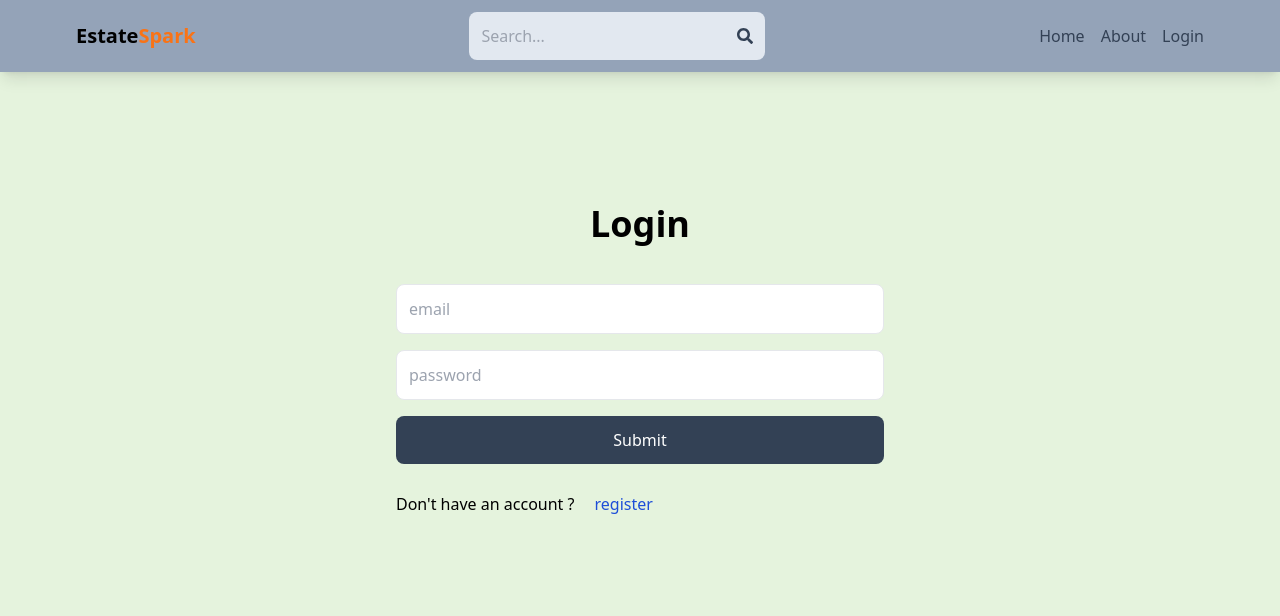
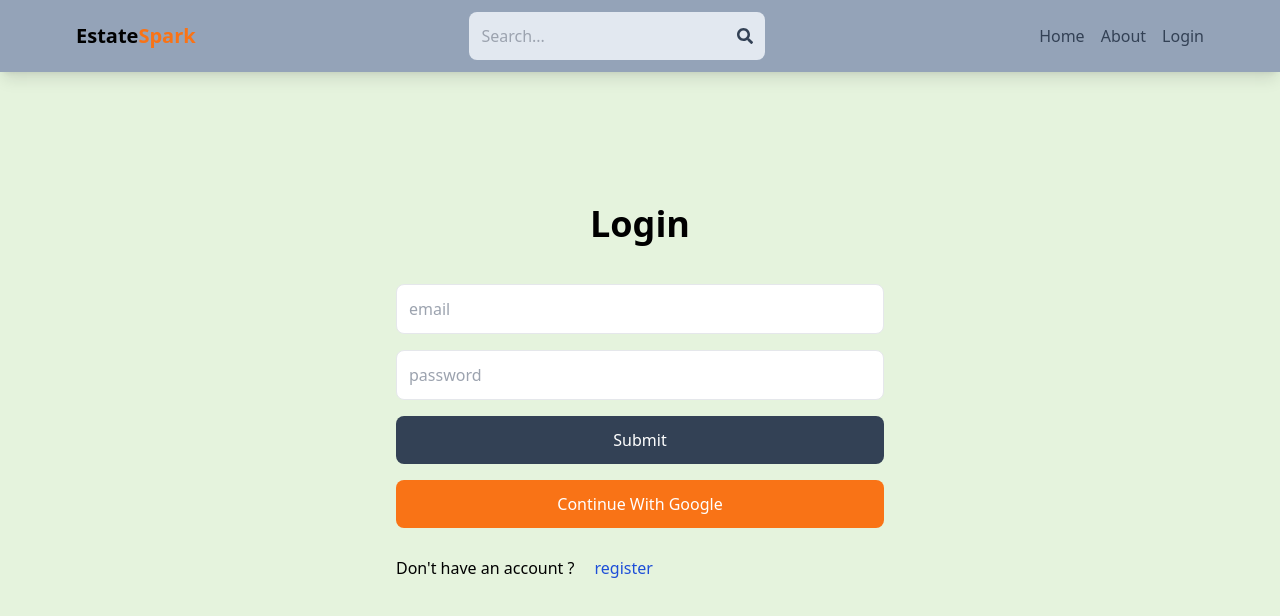
Before and after one commit to Rahul131999/EstateSpark-FrontEnd, a React (Vite) app in the folder client/: page /login in a window 1280 px wide. Shown: the top 616 px of the page. Built offline with nearby package versions, Linux system fonts and the light colour scheme; no server answers.

Commit message:
added oAuth component and binded with backend

```diff
--- a/client/package.json
+++ b/client/package.json
@@ -12,6 +12,7 @@
   "dependencies": {
     "@reduxjs/toolkit": "^2.0.1",
     "axios": "^1.6.2",
+    "firebase": "^10.7.1",
     "react": "^18.2.0",
     "react-dom": "^18.2.0",
     "react-icons": "^4.12.0",
--- a/client/src/Components/OAuth.jsx
+++ b/client/src/Components/OAuth.jsx
@@ -1,7 +1,51 @@
-import React from 'react'
+import React from "react";
+import { GoogleAuthProvider, getAuth, signInWithPopup } from "firebase/auth";
+import { app } from "../firebase";
+import axios from "axios";
+import { useNavigate } from "react-router-dom";
+import { useDispatch, useSelector } from "react-redux";
+import { loginStart, loginSuccess } from "../Redux/user/userSlice";
 
 export default function OAuth() {
+  const { loading } = useSelector((state) => state.user);
+
+  const navigate = useNavigate();
+  const dispatch = useDispatch();
+
+  async function handleGoogleClick() {
+    try {
+      dispatch(loginStart())
+      const provider = new GoogleAuthProvider();
+      const auth = getAuth(app);
+
+      const result = await signInWithPopup(auth, provider);
+
+      const userInfo = {
+        name: result.user.displayName,
+        email: result.user.email,
+        photo: result.user.photoURL,
+      };
+
+      const res = await axios.post(
+        `${import.meta.env.VITE_BASE_URL}/api/auth/google`,
+        userInfo
+      );
+
+      dispatch(loginSuccess(res.data))
+      navigate("/");
+
+    } catch (error) {
+      console.log(error);
+    }
+  }
+
   return (
-    <div>OAuth</div>
-  )
+    <button
+      onClick={handleGoogleClick}
+      type="button"
+      className="bg-orange-500 text-white p-3 rounded-lg hover:opacity-80"
+    >
+      Continue With Google
+    </button>
+  );
 }
--- a/client/src/Pages/Login.jsx
+++ b/client/src/Pages/Login.jsx
@@ -3,6 +3,7 @@ import React, { useState } from "react";
 import { useDispatch, useSelector } from "react-redux";
 import { Link, useNavigate } from "react-router-dom";
 import { loginFailure, loginStart, loginSuccess } from "../Redux/user/userSlice";
+import OAuth from "../Components/OAuth";
 
 function Login() {
   const [form, setForm] = useState({});
@@ -58,6 +59,7 @@ function Login() {
         <button className="bg-slate-700 text-white p-3 rounded-lg hover:opacity-80 disabled:opacity-60">
           {loading ? "Loading..." : "Submit"}
         </button>
+        <OAuth/>
       </form>
       <div className="flex flex-row mt-7 gap-5">
         <p>Don't have an account ?</p>
--- a/client/src/Pages/Register.jsx
+++ b/client/src/Pages/Register.jsx
@@ -1,6 +1,7 @@
 import axios from "axios";
 import React, { useState } from "react";
 import { Link, useNavigate } from "react-router-dom";
+import OAuth from "../Components/OAuth";
 
 function Register() {
   const [form, setForm] = useState({});
@@ -64,6 +65,7 @@ function Register() {
         <button className="bg-slate-700 text-white p-3 rounded-lg hover:opacity-80 disabled:opacity-60">
           {loading ? "Loading..." : "Submit"}
         </button>
+        <OAuth/>
       </form>
       <div className="flex flex-row mt-7 gap-5">
         <p>Have an account ?</p>
--- /dev/null
+++ b/client/src/firebase.js
@@ -0,0 +1,17 @@
+// Import the functions you need from the SDKs you need
+import { initializeApp } from "firebase/app";
+// TODO: Add SDKs for Firebase products that you want to use
+// https://firebase.google.com/docs/web/setup#available-libraries
+
+// Your web app's Firebase configuration
+const firebaseConfig = {
+  apiKey: import.meta.env.VITE_FIREBASE_API_KEY,
+  authDomain: "estatespark-c0536.firebaseapp.com",
+  projectId: "estatespark-c0536",
+  storageBucket: "estatespark-c0536.appspot.com",
+  messagingSenderId: "960214799783",
+  appId: "1:960214799783:web:7b3b51684bbbc1fada9282"
+};
+
+// Initialize Firebase
+export const app = initializeApp(firebaseConfig);
```
Also changed, not shown: 1 other file (tests, documents, lock files or other folders).
